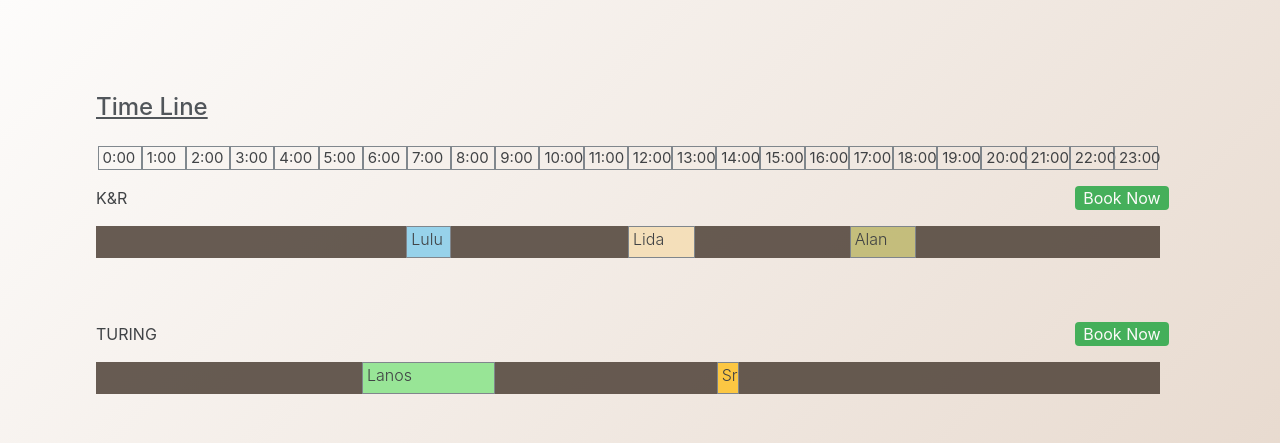
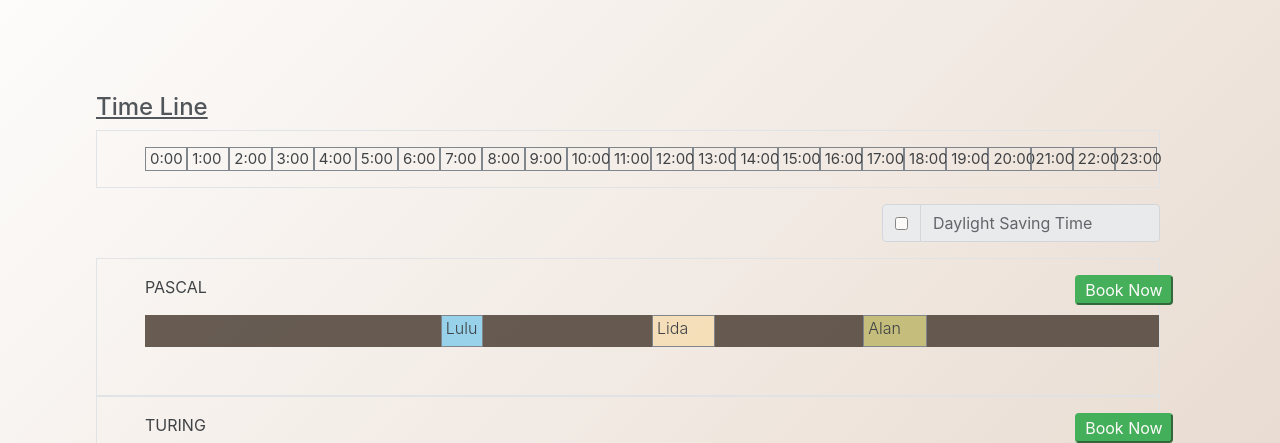
Before and after one commit to akki47kishore/MeetingRoomBooker, a React app: page / in a window 1280 px wide. Shown: the part 357-800 px from the top of the page. Built offline with nearby package versions, Linux system fonts and the light colour scheme.

Commit message:
Backing Up

```diff
--- a/data/room-data.js
+++ b/data/room-data.js
@@ -1,5 +1,5 @@
 const rooms = [{
-        name: 'K&R',
+        name: 'PASCAL',
         bookings: [{
             reserved_By: 'Lulu',
             timing: '07:00-08:00'
--- a/src/App.css
+++ b/src/App.css
@@ -16,6 +16,8 @@
     color: #2c3e50;
     font-size: 20px;
 }
+
+
 
 .selected{
     font-size: 20px !important;
@@ -52,9 +54,10 @@ ul {
 .background{
     background-image: linear-gradient(135deg, #fdfcfb 0%, #e2d1c3 100%);
 }
-.time-Section{
-    margin-left: 0.1rem;
-}
+
 .bookNow{
     left: 84%;
 }
+.search-section{
+    margin-right : 4.2rem;
+}
--- a/src/dashboard.js
+++ b/src/dashboard.js
@@ -1,17 +1,67 @@
 import {users} from '../data/user-data';
 import React from "react";
-import {Popover} from 'react-bootstrap'
 import {rooms} from './../data/room-data';
-import { BrowserRouter as Router, NavLink} from "react-router-dom";
+
 function parseTime(time) {
     const minutes = time.split(':');
     return parseInt(minutes[0]) * 60 + parseInt(minutes[1]);
  }
 
+class BookingForm extends React.Component{
+    constructor(props){
+        super(props);
+        this.room = props.value;
+        this.onClick = props.onClick;
+        this.state = {
+            value : props.value,
+        }
+    }
+
+    handleChange(event) {
+        this.setState({value: event.target.value});
+    }
+
+    setBookingData(){
+        let bookingData = {}
+        bookingData.timing =  `${document.querySelector('#'+this.room+'from').value}-${document.querySelector('#'+this.room+'to').value}`
+        bookingData.reserved_By = document.querySelector(`#${this.room}user`).value;
+        this.onClick(bookingData);
+    }
+
+    render() {
+        return (
+            <div className='d-flex justify-content-between pl-5 py-1 ' >
+                <div className="input-group mb-3 w-25">
+                    <div className="input-group-prepend">
+                       <span className="input-group-text" >Name</span>
+                  </div>
+                  <input type="text" className="form-control" placeholder="Username" id={this.room+"user"}></input>
+                </div>
+                <div className="input-group mb-3 w-25">
+                    <div className="input-group-prepend">
+                       <span className="input-group-text" >From</span>
+                   </div>
+                   <input type="time" className="form-control" id={this.room+'from'}></input>
+                </div>
+                <div className="input-group mb-3 w-25">
+                    <div className="input-group-prepend">
+                        <span className="input-group-text" >To</span>
+                    </div>
+                    <input type="time" className="form-control" id={this.room+"to"}></input>
+                </div>
+                <button className='btn btn-primary h-25 ' onClick={()=>{this.setBookingData()}}>Confirm</button>
+            </div>
+        );
+    }
+}
 function Occupied(props){
     const time =props.value.timing.split('-');
     const width = (parseTime(time[1]) - parseTime(time[0]))*100/1440;
-    const postion = parseTime(time[0])*100/1440;
+    let postion = parseTime(time[0])*100/1440;
+    if(props.dst){
+        postion += 4.16667;
+    }
+
     const user = users.find((element)=>{
         return props.value.reserved_By ===element.name;
     });
@@ -30,34 +80,84 @@ function Occupied(props){
 class Room extends React.Component{
     constructor(props){
         super(props);
-        this.roomName =props.value.name;
+        this.roomName = props.value.name;
         this.state = {
-            booked : props.value.bookings
+            booked : props.value.bookings,
+            display_Form : false,
         }
     }
 
+    displayBookingForm(){
+        this.setState({display_Form : true});
+    }
+
+    addNewBooking(bookingData){
+        const currentBookings= this.state.booked.slice();
+        currentBookings.push(bookingData);
+        this.setState({booked : currentBookings,display_Form:false});
+    }
+
     render(){
+
         const room =[];
         this.state.booked.map((element,index)=>{
-            room.push(<Occupied className='py-3' key={this.roomName+index} value={element}></Occupied>);
+            room.push(<Occupied className='py-3' key={this.roomName+index} value={element} dst={this.props.dst}></Occupied>);
         })
-        return (<div className='pt-3 mr-5  pl-5'>{this.roomName} <Router><NavLink to={"/NewBooking/"+ this.roomName} className='bookNow position-absolute rounded btn-success px-2'>Book Now</NavLink></Router><div className='position-relative  time-bar mt-3 mb-5' >{room}</div></div>);
+        let bookingform = <></>
+        if(this.state.display_Form){
+            bookingform = <BookingForm value ={this.roomName} onClick={(bookingData)=>{this.addNewBooking(bookingData)}}/>
+        }
+        return (<div className='pt-3 mr-5 border ml-5 pl-5'>{this.roomName} <button className='bookNow position-absolute rounded btn-success px-2' onClick={() => this.displayBookingForm()}>Book Now</button><div className='position-relative  time-bar mt-3 mb-5' >{room}</div>{bookingform}</div>);
     }
 }
 
-function Dashboard (){
-    const roomSection=[];
-    const timeSection=[] ;
-    let j;
-    for(let i =0;i<24;i++){
+class Dashboard extends React.Component{
 
-        timeSection.push(<div className='time-line d-inline border border-secondary pl-1' key={'timeline'+i}>{i+':00'}</div>)
+    constructor(){
+        super();
+        this.dst =false
+        this.state = {
+            DST_active : false
+        }
     }
-    rooms.map((element,index)=>{
-        roomSection.push(<Room className='p-3 mb-3' key={index} value={element}/>);
-    })
-    return(<div className='containerfluid background py-5'><div className='pr-5 py-5 pl-4 rounded room-section'><h4 className='ml-5'><u className="text-dark">Time Line</u></h4><div className='pt-3 mr-5 pl-5 time-Section row'>{timeSection}</div>{roomSection}</div></div>);
+
+    enableDST(){
+        const checkbox = document.querySelector('#DST');
+        this.dst = checkbox.checked ;
+
+        this.setState({ DST_active : checkbox.checked });
+    }
+
+    render(){
+
+        const roomSection=[];
+        const timeSection=[] ;
+        for(let i =0;i<24;i++){
+            timeSection.push(<div className='time-line d-inline border border-secondary pl-1' key={'timeline'+i}>{i+':00'}</div>)
+        }
+        rooms.map((element,index)=>{
+            roomSection.push(<Room className='p-3 mb-3' key={index} value={element} dst={this.dst} />);
+        })
+        return(<div className='containerfluid background py-5'>
+                    <div className='pr-5 py-5 pl-4 rounded room-section'>
+                        <h4 className='ml-5'><u className="text-dark">Time Line</u></h4>
+                        <div className='pt-3 mr-5 pl-5 border ml-5 mb-3 time-Section pb-3 row'>
+                            {timeSection}
+                        </div>
+                        <div className="d-flex justify-content-end pr-5">
+                            <div className="input-group  w-25 mb-3">
+                                <div className="input-group-prepend">
+                                    <div className="input-group-text">
+                                        <input type="checkbox" id='DST'  onChange={()=>{this.enableDST()}}></input>
+                                    </div>
+                                </div>
+                                <input type="text" className="form-control" value="Daylight Saving Time" readOnly></input>
+                            </div>
+                        </div>
+                        {roomSection}
+                    </div>
+                </div>);
+    }
 }
 
-
 export {Dashboard};
--- a/src/index.js
+++ b/src/index.js
@@ -3,7 +3,8 @@ import ReactDOM from "react-dom";
 import 'bootstrap/dist/css/bootstrap.min.css';
 import "./App.css";
 import logo from './images/logo.png';
-import {Dashboard} from './dashboard.js'
+import {Dashboard} from './dashboard.js';
+import {MyBookings} from "./myBookings.js";
 import { BrowserRouter as Router, Route ,NavLink,Switch } from "react-router-dom";
 
 function Header (){
@@ -33,8 +34,8 @@ function AppRouter(){
     <div>
         <Header />
         <Switch>
-            {/* <Route path="/NewBooking" component={NewBooking} /> */}
-            <Route path="/" component={Dashboard} />
+            <Route exact path="/" component = {Dashboard} />
+            <Route path="/mybookings" component ={MyBookings} />
         </Switch>
     </div>
     </Router>
--- a/webpack.config.js
+++ b/webpack.config.js
@@ -29,8 +29,9 @@ module.exports = {
     filename: "bundle.js"
   },
   devServer: {
+    historyApiFallback: true,
     contentBase: path.join(__dirname, "public/"),
-    port: 3075,
-    publicPath: "http://localhost:3075/dist/",
+    port: 3050,
+    publicPath: "http://localhost:3050/dist/",
   },
 };
```
Also changed, not shown: public/index.html (+0 -3 lines).
